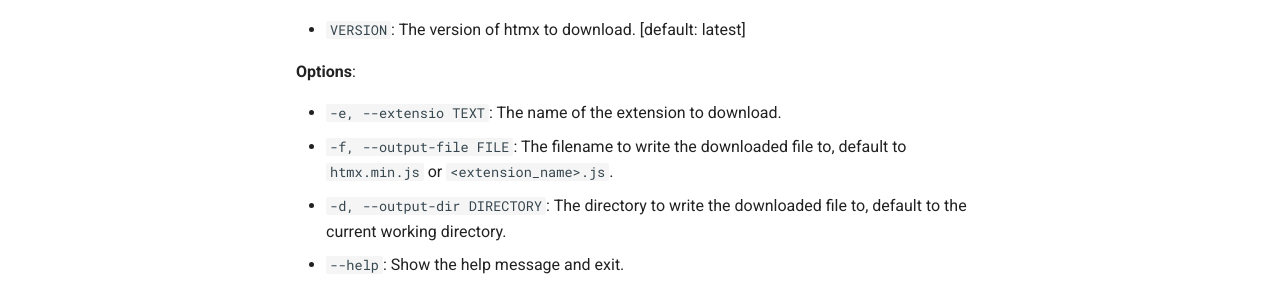
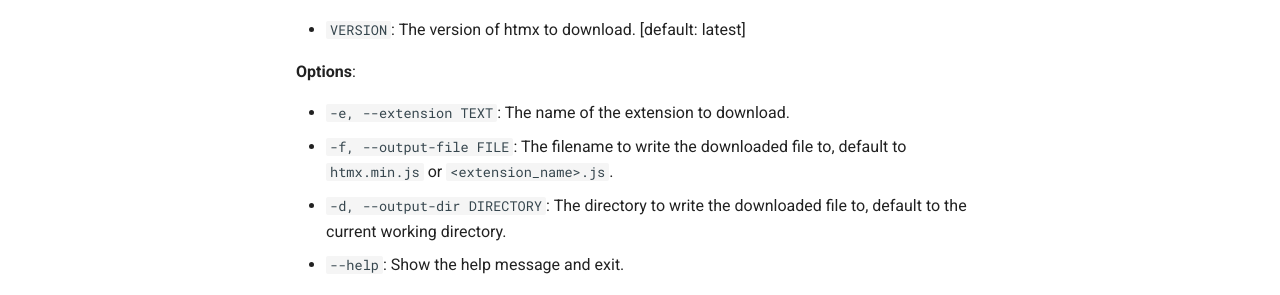
Before and after one commit to Tobi-De/fuzzy-couscous, an MkDocs documentation site: the page built from docs/usage.md, in a window 1280 px wide and 900 px high, scrolled down 4504 px. Shown: the part 534-829 px from the top of the window. Built offline with MkDocs 1.6.1 and Material for MkDocs 9.7.7, drawn with Linux system fonts in a browser that asks for light colours.

Commit message:
docs: fix typos

```diff
--- a/docs/usage.md
+++ b/docs/usage.md
@@ -205,7 +205,7 @@
 
 **Options**:
 
-* `-e, --extensio TEXT`: The name of the extension to download.
+* `-e, --extension TEXT`: The name of the extension to download.
 * `-f, --output-file FILE`: The filename to write the downloaded file to, default to `htmx.min.js` or `<extension_name>.js`.
 * `-d, --output-dir DIRECTORY`: The directory to write the downloaded file to, default to the current working directory.
 * `--help`: Show the help message and exit.
```
